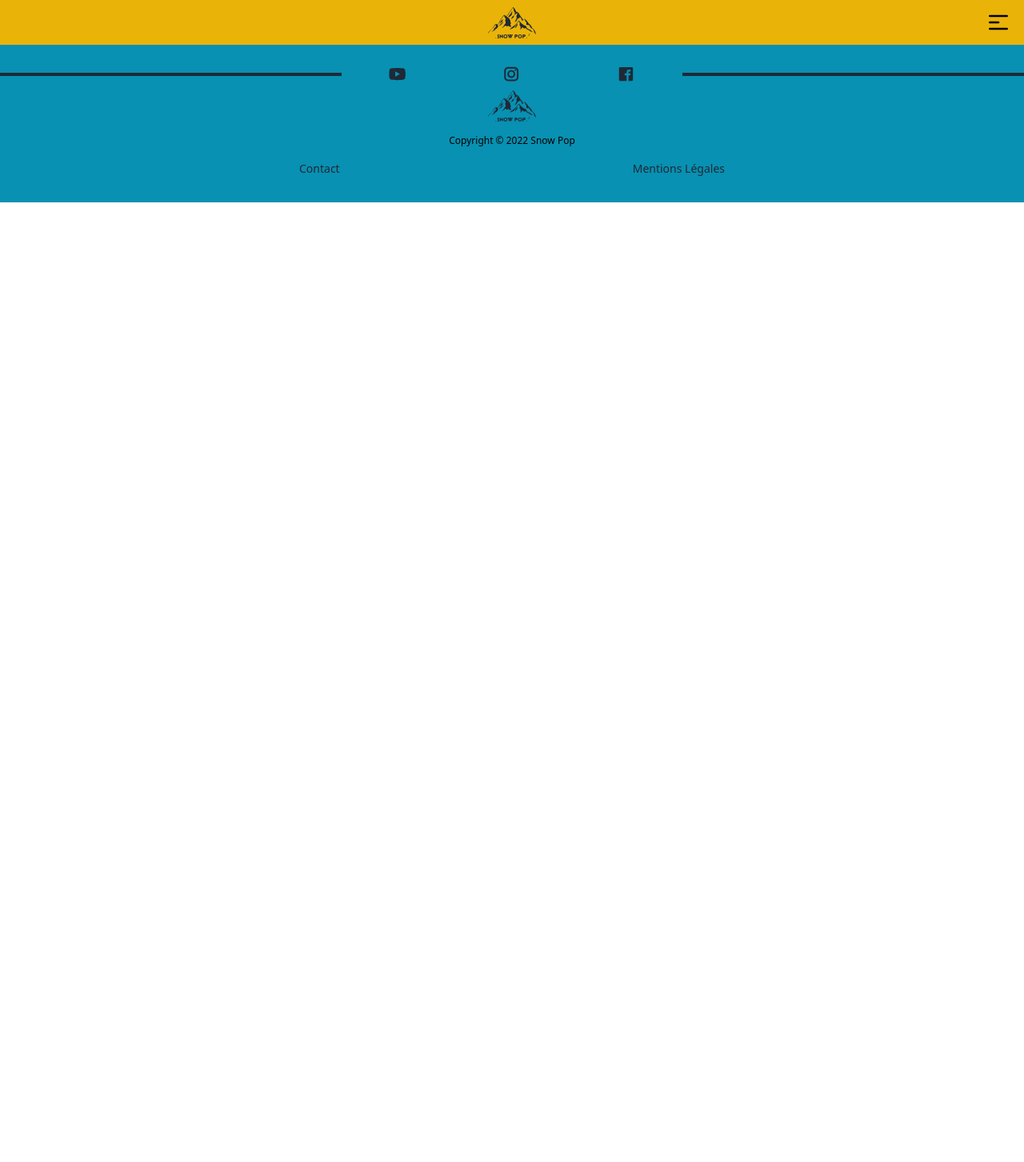
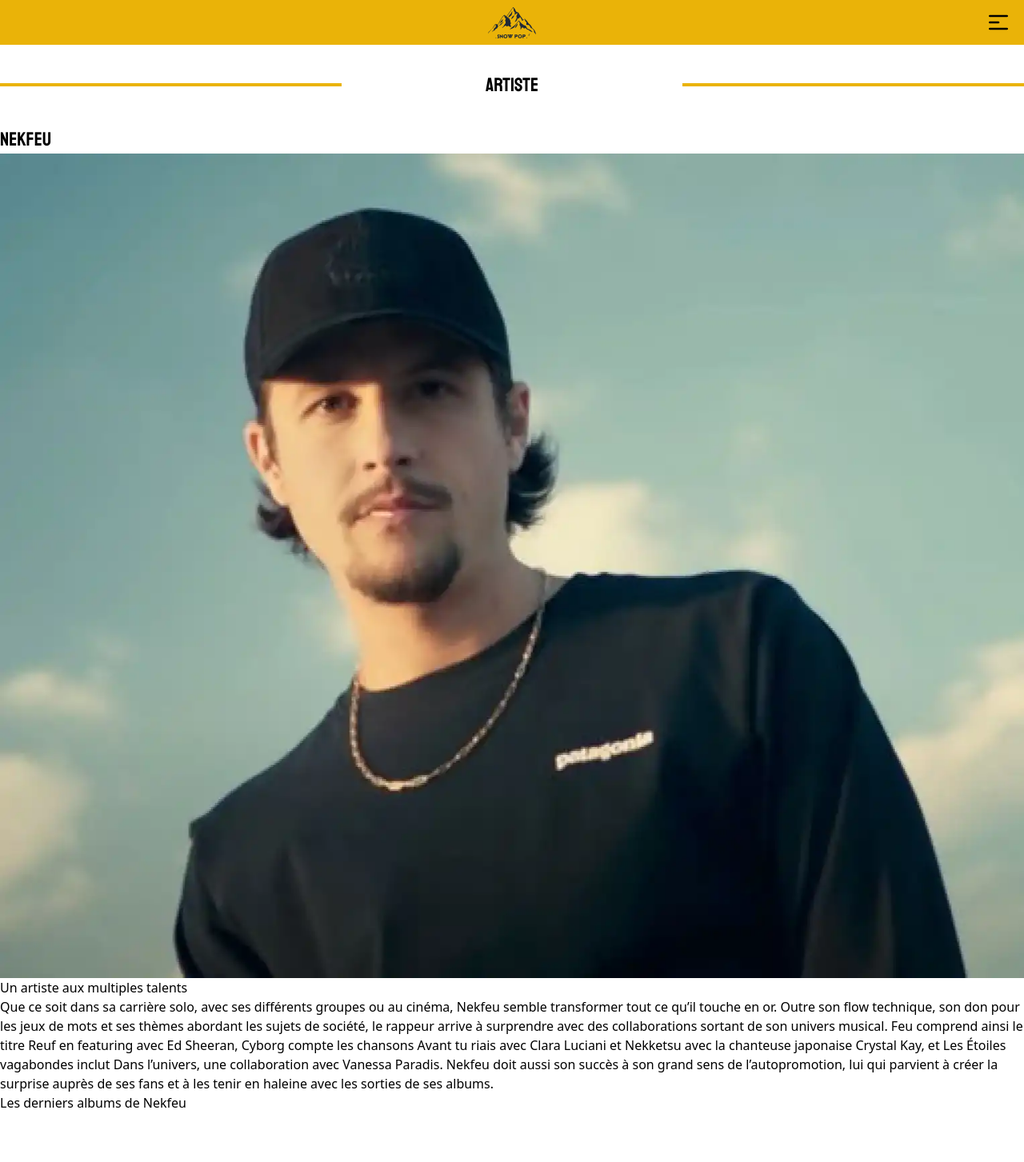
Before and after one commit to lavaine-iris/sae203, a Vue app: page /Artiste in a window 1280 px wide. Shown: the top 1453 px of the page at 80% size. Before the commit the page ends 800 px from the top, so only its background shows below. Built offline with nearby package versions, Linux system fonts and the light colour scheme.

Commit message:
Ajout nouvelle page artiste

```diff
--- a/src/router/index.js
+++ b/src/router/index.js
@@ -1,6 +1,7 @@
 import { createRouter, createWebHistory } from 'vue-router'
 import AccueilView from '../views/AccueilView.vue'
 import ArtistesView from '../views/ArtistesView.vue'
+import ArtisteView from '../views/ArtisteView.vue'
 import BilleterieView from '../views/BilleterieView.vue'
 import ConcertView from '../views/ConcertView.vue'
 import ContactView from '../views/ContactView.vue'
@@ -14,6 +15,7 @@ const router = createRouter({
   routes: [
     { path: '/', name: 'Accueil', component: AccueilView },
     { path: '/Artistes', name: 'Artistes', component: ArtistesView },
+    { path: '/Artiste', name: 'Artiste', component: ArtisteView },
     { path: '/Billeterie', name: 'Billeterie', component: BilleterieView },
     { path: '/Concert', name: 'Concert', component: ConcertView },
     { path: '/Contact', name: 'Contact', component: ContactView },
--- /dev/null
+++ b/src/views/ArtisteView.vue
@@ -0,0 +1,43 @@
+<template>
+  <main>
+    <div class="flex items-center justify-between py-8">
+      <div class="h-1 w-1/3 bg-yellow-500"></div>
+      <div class="flex w-1/3 justify-around">
+        <h2 class="font-staatliches text-xl">Artiste</h2>
+      </div>
+      <div class="h-1 w-1/3 bg-yellow-500"></div>
+    </div>
+
+    <h2 class="font-staatliches text-xl">Nekfeu</h2>
+    <img src="/public/images/nekfeu.webp" alt="Nekfeu" />
+    <h3>Un artiste aux multiples talents</h3>
+    <p>
+      Que ce soit dans sa carrière solo, avec ses différents groupes ou au cinéma, Nekfeu semble transformer tout ce qu’il touche en or.
+      Outre son flow technique, son don pour les jeux de mots et ses thèmes abordant les sujets de société, le rappeur arrive à surprendre
+      avec des collaborations sortant de son univers musical. Feu comprend ainsi le titre Reuf en featuring avec Ed Sheeran, Cyborg compte
+      les chansons Avant tu riais avec Clara Luciani et Nekketsu avec la chanteuse japonaise Crystal Kay, et Les Étoiles vagabondes inclut
+      Dans l’univers, une collaboration avec Vanessa Paradis. Nekfeu doit aussi son succès à son grand sens de l’autopromotion, lui qui
+      parvient à créer la surprise auprès de ses fans et à les tenir en haleine avec les sorties de ses albums.
+    </p>
+    <h3>Les derniers albums de Nekfeu</h3>
+    <div class="flex flex-col gap-8 p-16">
+      <img src="../assets/cd1.webp" alt="Album FEU de Nekfeu" />
+      <img src="../assets/cd2.webp" alt="Album Les étoiles vagabondes de Nekfeu" />
+      <img src="../assets/cd3.webp" alt="Album Cyborg de Nekfeu" />
+    </div>
+
+    <h3>Les titres les plus écoutés de Nekfeu</h3>
+    <img class="mx-auto" src="../assets/video.webp" alt="Vidéo youtube Nekfeu" />
+    <p>
+      “On verra” fait partie des quatre titres de Nekfeu dans le classement. Les trois autres sont issus de son dernier opus : “Dans
+      l’univers”, “Elle pleut” et “Tricheur”. Les trois titres les plus streamés de “Les étoiles vagabondes”.
+    </p>
+    <div class="flex">
+      <div class="h-14 w-44 border border-amber-500 bg-cyan-600"></div>
+      <div class="absolute z-10 -m-2 h-14 w-44 border bg-amber-500"></div>
+      <div>
+        <p class="absolute m-2 font-staatliches text-xl text-white">Billeterie</p>
+      </div>
+    </div>
+  </main>
+</template>
```
